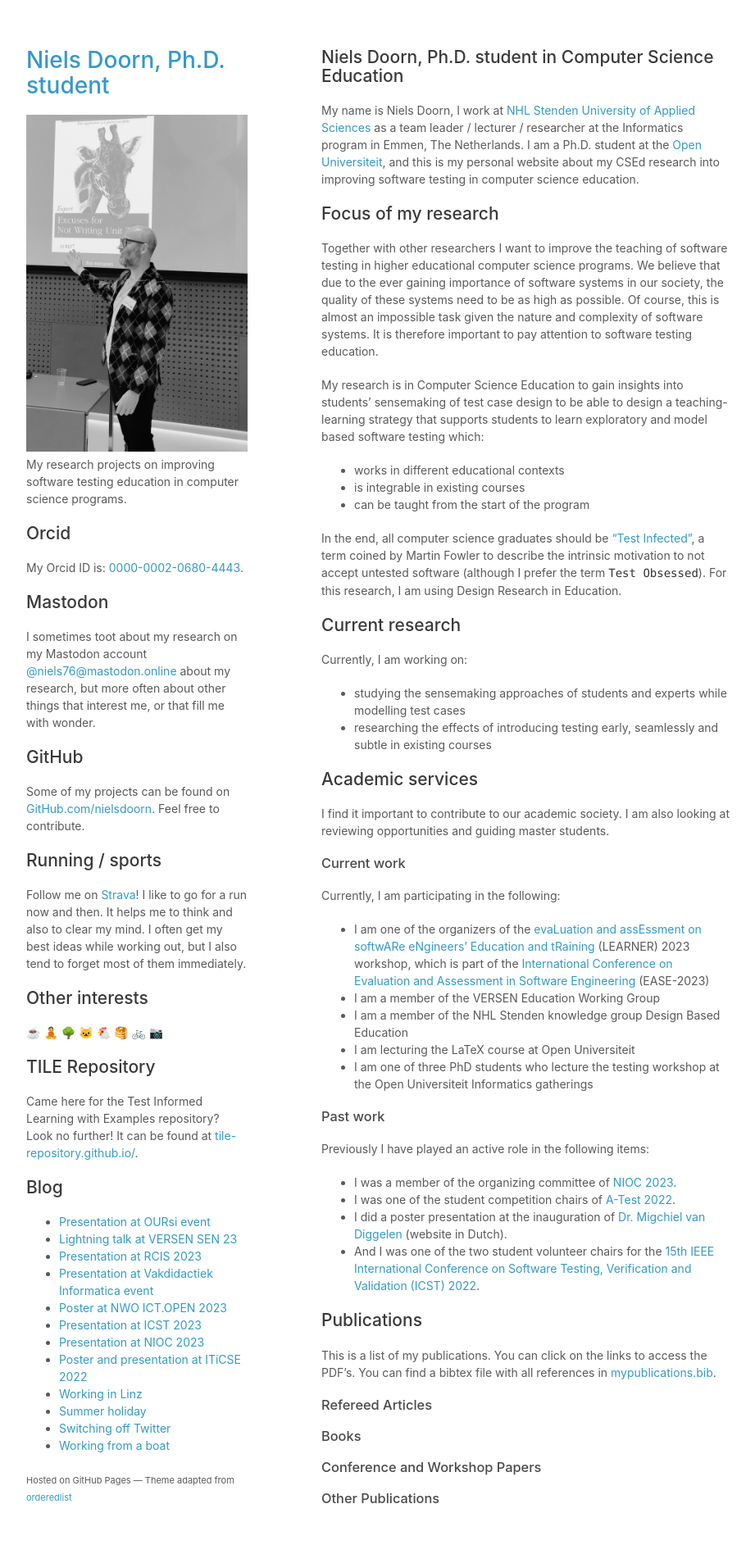
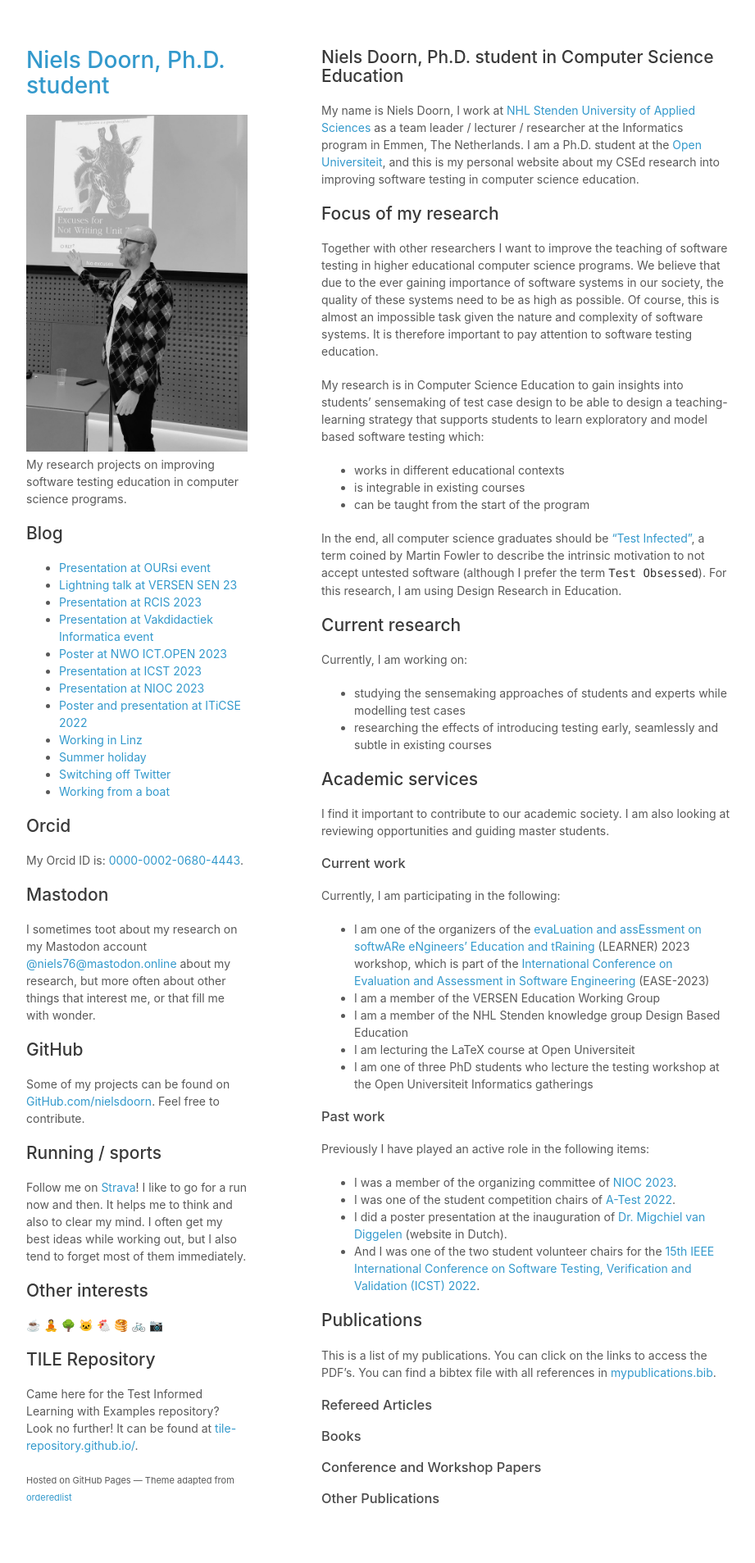
Before and after one commit to nielsdoorn/nielsdoorn.github.io, a Jekyll site: the page built from index.md, in a window 1280 px wide. Shown: the whole page at 82% size, without its empty margins (178-1099 px from the left). Built offline with Jekyll 4.4.1, drawn with Linux system fonts in a browser that asks for light colours; our own code applies the rules of GitHub Pages for plain Markdown files; a script that is not in the unit is left out.

```diff
--- a/_layouts/default.html
+++ b/_layouts/default.html
@@ -39,6 +39,14 @@
         </ul>
         {% endif %}
 
+        <h2>Blog</h2>
+        <ul>
+          {% for post in site.posts %}
+            <li>
+              <a href="{{ post.url }}">{{ post.title }}</a>
+            </li>
+          {% endfor %}
+        </ul>
 
         <h2 id="orcid">Orcid</h2>
 
@@ -66,14 +74,7 @@
 
 
 
-       <h2>Blog</h2>
-        <ul>
-          {% for post in site.posts %}
-            <li>
-              <a href="{{ post.url }}">{{ post.title }}</a>
-            </li>
-          {% endfor %}
-        </ul>
+
 
       </header>
       <section>
```
